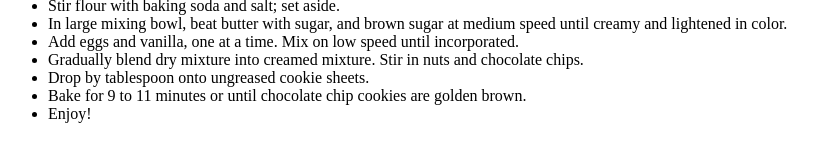
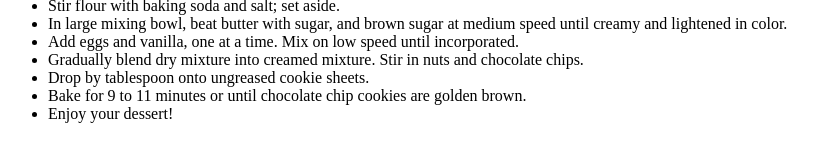
Before and after one commit to Akiil137/company, a plain HTML site: page secret recipe.htm in a window 1280 px wide. Shown: the part 361-522 px from the top of the page, without its empty margins (0-837 px from the left). Drawn offline with Linux system fonts and the light colour scheme.

Commit message:
secret recipe idk 3 on branch

```diff
--- a/secret recipe.htm
+++ b/secret recipe.htm
@@ -24,7 +24,7 @@
 <li>Gradually blend dry mixture into creamed mixture. Stir in nuts and chocolate chips.</li>
 <li>Drop by tablespoon onto ungreased cookie sheets.</li>
 <li>Bake for 9 to 11 minutes or until chocolate chip cookies are golden brown.</li>
-<li>Enjoy!</li>
+<li>Enjoy your dessert!</li>
 </ul>
 
 </body>
```
